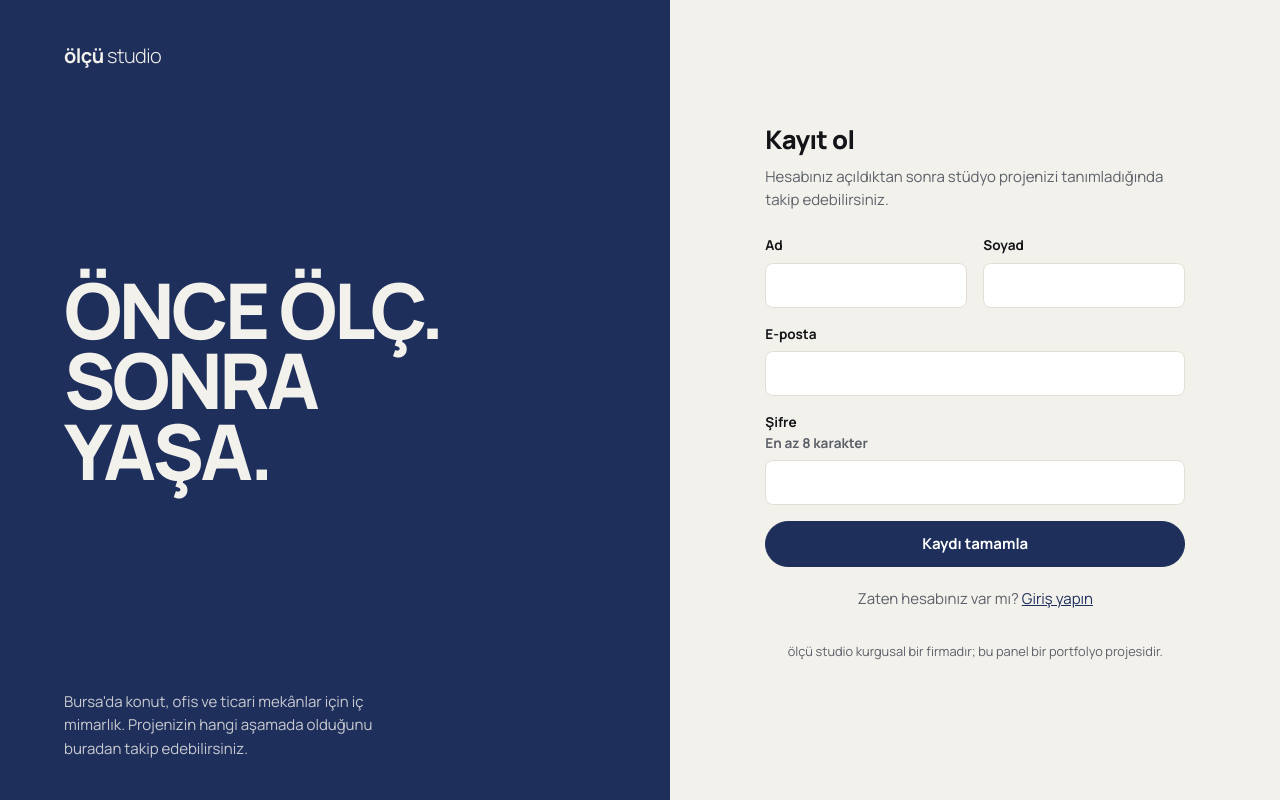
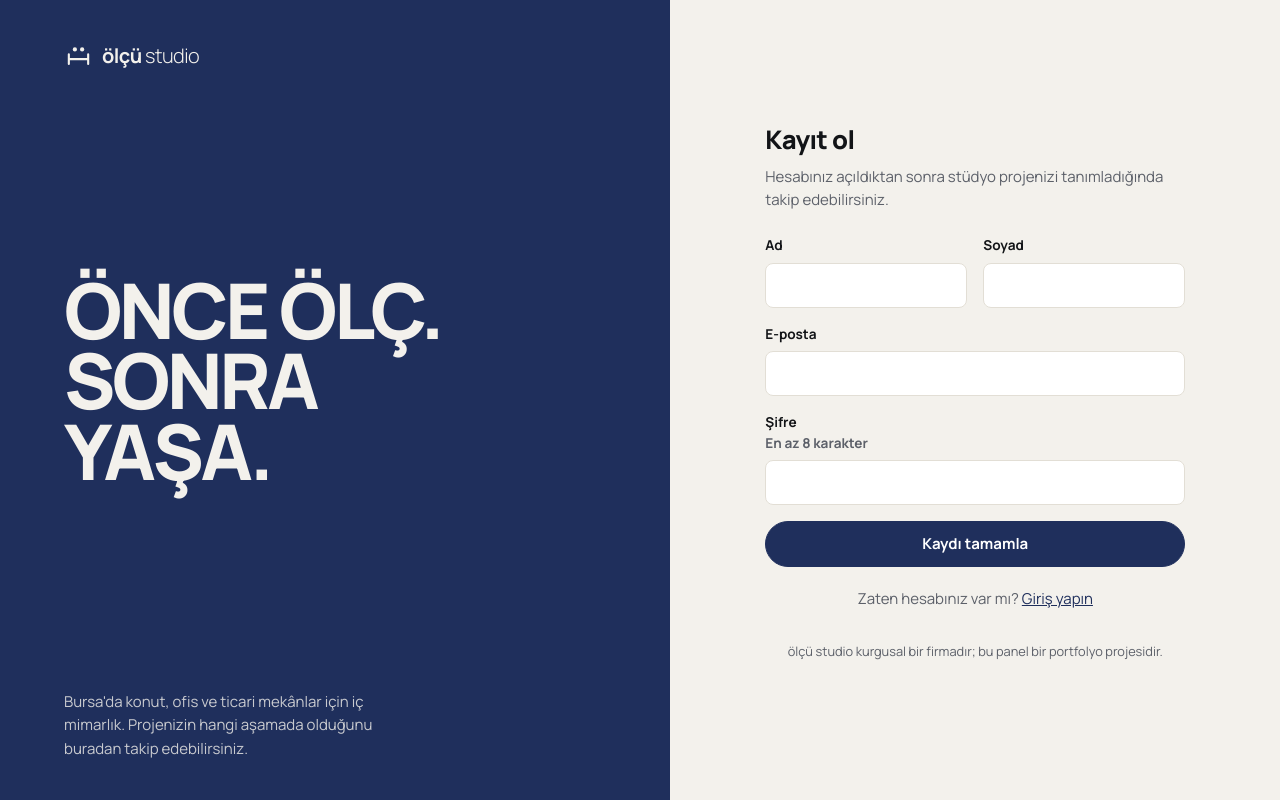
Before and after one commit to demiraloznur/olcu-studio-panel, an ASP.NET Core app: page /Account/Register in a window 1280 px wide. Run offline with ASP.NET Core 8, Linux system fonts and the light colour scheme.

Commit message:
ölçü studio logo işareti: menü, giriş ekranı ve sekme simgesi

```diff
--- a/MiniCRMProject/Views/Shared/_AuthLayout.cshtml
+++ b/MiniCRMProject/Views/Shared/_AuthLayout.cshtml
@@ -11,7 +11,7 @@
 <body>
     <div class="giris-duzen">
         <section class="giris-sol" aria-label="ölçü studio">
-            <span class="marka">ölçü <span>studio</span></span>
+            <span class="marka"><partial name="_Logo" /><span class="yazi">ölçü <span>studio</span></span></span>
             <h1>Önce ölç.<br />Sonra<br />yaşa.</h1>
             <p>Bursa'da konut, ofis ve ticari mekânlar için iç mimarlık. Projenizin hangi aşamada olduğunu buradan takip edebilirsiniz.</p>
         </section>
--- a/MiniCRMProject/Views/Shared/_Layout.cshtml
+++ b/MiniCRMProject/Views/Shared/_Layout.cshtml
@@ -18,7 +18,7 @@
     <a class="gizli" href="#icerik">İçeriğe geç</a>
 
     <header class="ust">
-        <a class="marka" href="/Home/Index">ölçü <span>studio</span></a>
+        <a class="marka" href="/Home/Index" aria-label="ölçü studio, projeler"><partial name="_Logo" /><span class="yazi">ölçü <span>studio</span></span></a>
         <button type="button" class="menu-dugme" aria-controls="yan-menu" aria-expanded="false">
             <span class="gizli">Menüyü aç</span>
             <svg width="20" height="20" viewBox="0 0 24 24" fill="none" stroke="currentColor" stroke-width="2" aria-hidden="true"><path d="M4 7h16M4 12h16M4 17h16" /></svg>
@@ -27,7 +27,7 @@
 
     <div class="duzen">
         <nav class="yan" id="yan-menu" aria-label="Ana menü">
-            <a class="marka" href="/Home/Index">ölçü <span>studio</span></a>
+            <a class="marka" href="/Home/Index" aria-label="ölçü studio, projeler"><partial name="_Logo" /><span class="yazi">ölçü <span>studio</span></span></a>
             <ul class="menu">
                 <li>
                     <a href="/Home/Index" aria-current="@Current("Home")">
--- /dev/null
+++ b/MiniCRMProject/Views/Shared/_Logo.cshtml
@@ -0,0 +1,6 @@
+@* ölçü studio işareti: mimari ölçü çizgisi ve üstünde "ö/ü" noktaları. Rengini çevresinden alır. *@
+<svg class="isaret" viewBox="0 0 48 48" aria-hidden="true" focusable="false">
+    <path d="M8 30h32M8 22v16M40 22v16" fill="none" stroke="currentColor" stroke-width="3.5" stroke-linecap="round" />
+    <circle cx="18" cy="14" r="3.5" fill="currentColor" />
+    <circle cx="30" cy="14" r="3.5" fill="currentColor" />
+</svg>
--- a/MiniCRMProject/wwwroot/css/site.css
+++ b/MiniCRMProject/wwwroot/css/site.css
@@ -68,8 +68,9 @@ h2 { font-size: 1.1rem; font-weight: 700; }
 .gizli { position: absolute; width: 1px; height: 1px; overflow: hidden; clip: rect(0 0 0 0); white-space: nowrap; }
 
 /* ---------- Marka ---------- */
-.marka { font-size: 1.25rem; font-weight: 700; letter-spacing: -0.03em; text-decoration: none; color: inherit; }
-.marka span { font-weight: 300; }
+.marka { display: inline-flex; align-items: center; gap: .45em; font-size: 1.25rem; font-weight: 700; letter-spacing: -0.03em; text-decoration: none; color: inherit; }
+.marka .isaret { width: 1.45em; height: 1.45em; flex: none; }
+.marka .yazi > span { font-weight: 300; }
 
 /* ---------- Panel düzeni ---------- */
 .duzen { display: grid; grid-template-columns: 240px 1fr; min-height: 100vh; }
```
Also changed, not shown: MiniCRMProject/wwwroot/favicon.svg, 5 other files.
